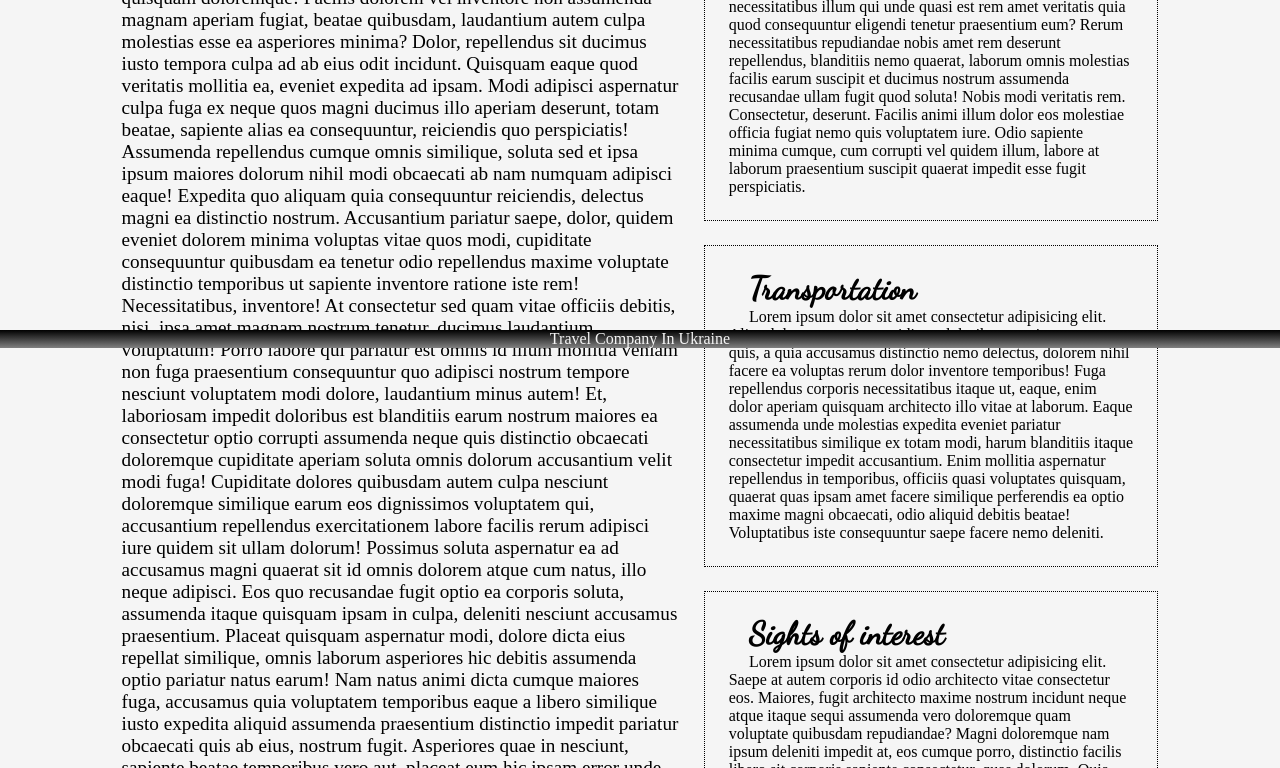
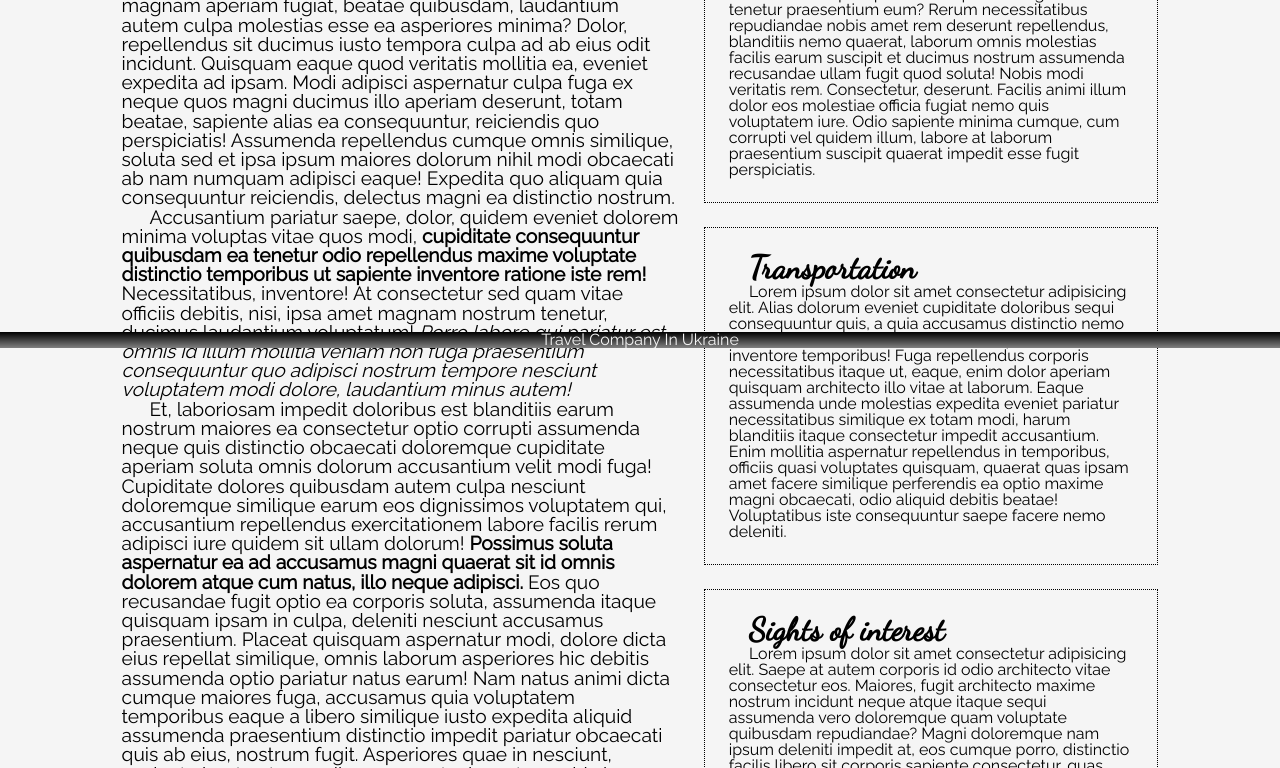
Before and after one commit to oleksandrashevchenko98/css_06, a plain HTML site: page index.html in a window 1280 px wide. Shown: the part 452-1220 px from the top of the page. Drawn offline with Linux system fonts and the light colour scheme; a web font is replaced by a local one.

Commit message:
updated the designs in style.css and reset.css

```diff
--- a/css/reset.css
+++ b/css/reset.css
@@ -3,93 +3,20 @@
    License: none (public domain)
 */
 
-html,
-body,
-div,
-span,
-applet,
-object,
-iframe,
-h1,
-h2,
-h3,
-h4,
-h5,
-h6,
-p,
-blockquote,
-pre,
-a,
-abbr,
-acronym,
-address,
-big,
-cite,
-code,
-del,
-dfn,
-em,
-img,
-ins,
-kbd,
-q,
-s,
-samp,
-small,
-strike,
-strong,
-sub,
-sup,
-tt,
-var,
-b,
-u,
-i,
-center,
-dl,
-dt,
-dd,
-ol,
-ul,
-li,
-fieldset,
-form,
-label,
-legend,
-table,
-caption,
-tbody,
-tfoot,
-thead,
-tr,
-th,
-td,
-article,
-aside,
-canvas,
-details,
-embed,
-figure,
-figcaption,
-footer,
-header,
-hgroup,
-menu,
-nav,
-output,
-ruby,
-section,
-summary,
-time,
-mark,
-audio,
-video {
+*,
+*::before,
+*::after {
   margin: 0;
   padding: 0;
   border: 0;
   font-size: 100%;
   font: inherit;
   vertical-align: baseline;
+  box-sizing: border-box;
+}
+ol,
+ul {
+  list-style: none;
 }
 /* HTML5 display-role reset for older browsers */
 article,
@@ -110,8 +37,6 @@ html {
   box-sizing: border-box;
 }
 
-}
-
 body {
   font-size: 1rem;
   line-height: 1;
@@ -124,13 +49,6 @@ blockquote,
 q {
   quotes: none;
 }
-blockquote:before,
-blockquote:after,
-q:before,
-q:after {
-  content: "";
-  content: none;
-}
 table {
   border-collapse: collapse;
   border-spacing: 0;
--- a/css/style.css
+++ b/css/style.css
@@ -2,6 +2,7 @@
 /* 1 */
 body {
   background-color: whitesmoke;
+  font-family: "Raleway";
 }
 /* 10 */
 .header,
@@ -18,7 +19,8 @@ body {
 /* 10 */
 .header,
 .footer,
-.wrapper {
+.wrapper,
+.section__form__button {
   width: 100%;
 }
 /* 10 */
@@ -30,13 +32,15 @@ body {
 /* 11 */
 .header__dropdown-button,
 .section h1,
-.section h4 {
+.section h4,
+.section__article--mod {
   font-weight: 700;
 }
 /* 11 */
 .section h1,
 .section__image,
-.footer {
+.footer,
+.section__form__heading {
   text-align: center;
 }
 /* 11 */
@@ -55,8 +59,14 @@ body {
 /* 31 */
 .header__dropdown:hover .header__dropdown-content,
 .header__dropdown-content a,
-.section form {
+.section form,
+.section__form__button {
   border: 1px solid black;
+}
+/* 10 */
+.header__dropdown-button,
+.section__form__button {
+  background-color: #4caf50;
 }
 /* 10 */
 .header {
@@ -72,7 +82,6 @@ body {
 .header__dropdown-button {
   padding: 50%;
   border: none;
-  background-color: #4caf50;
   cursor: pointer;
 }
 /* 10 */
@@ -94,8 +103,14 @@ body {
 }
 /* 10 */
 .section__item,
-.section__item--mod {
+.section__item--mod,
+.section__article p {
   text-indent: 5%;
+}
+/* 10 */
+.section__article--spec,
+.header__item {
+  font-style: italic;
 }
 /* 11 */
 .header__dropdown-content a {
@@ -109,7 +124,6 @@ body {
 /* 10 */
 .header__item {
   padding-left: 75%;
-  font-style: italic;
   line-height: 300%;
 }
 /* 10 */
@@ -153,7 +167,6 @@ body {
 }
 /* 11 */
 .section form {
-  width: 100%;
   margin-top: 15%;
   font-size: 1.5rem;
   background-image: linear-gradient(180deg, #4caf50, #407a42);
@@ -174,6 +187,11 @@ body {
 .section__item--mod {
   width: 70%;
 }
+/* 10 */
+.section__form__button {
+  font-family: "Phudu";
+}
+/* 10 */
 .footer {
   position: fixed;
   bottom: 0;
--- a/index.html
+++ b/index.html
@@ -35,56 +35,73 @@
             <p>
               Lorem ipsum dolor sit amet consectetur adipisicing elit. Aliquid
               incidunt hic autem nam iusto necessitatibus aspernatur distinctio
-              itaque praesentium? Alias, quisquam. Aut accusantium iste
-              deleniti, eligendi qui dolores dignissimos ipsum quis nostrum
-              possimus eos, quia veniam quisquam doloremque! Facilis dolorem vel
-              inventore non assumenda magnam aperiam fugiat, beatae quibusdam,
-              laudantium autem culpa molestias esse ea asperiores minima? Dolor,
-              repellendus sit ducimus iusto tempora culpa ad ab eius odit
-              incidunt. Quisquam eaque quod veritatis mollitia ea, eveniet
-              expedita ad ipsam. Modi adipisci aspernatur culpa fuga ex neque
-              quos magni ducimus illo aperiam deserunt, totam beatae, sapiente
-              alias ea consequuntur, reiciendis quo perspiciatis! Assumenda
-              repellendus cumque omnis similique, soluta sed et ipsa ipsum
-              maiores dolorum nihil modi obcaecati ab nam numquam adipisci
-              eaque! Expedita quo aliquam quia consequuntur reiciendis, delectus
-              magni ea distinctio nostrum. Accusantium pariatur saepe, dolor,
-              quidem eveniet dolorem minima voluptas vitae quos modi, cupiditate
-              consequuntur quibusdam ea tenetur odio repellendus maxime
-              voluptate distinctio temporibus ut sapiente inventore ratione iste
-              rem! Necessitatibus, inventore! At consectetur sed quam vitae
-              officiis debitis, nisi, ipsa amet magnam nostrum tenetur, ducimus
-              laudantium voluptatum! Porro labore qui pariatur est omnis id
-              illum mollitia veniam non fuga praesentium consequuntur quo
-              adipisci nostrum tempore nesciunt voluptatem modi dolore,
-              laudantium minus autem! Et, laboriosam impedit doloribus est
-              blanditiis earum nostrum maiores ea consectetur optio corrupti
-              assumenda neque quis distinctio obcaecati doloremque cupiditate
-              aperiam soluta omnis dolorum accusantium velit modi fuga!
-              Cupiditate dolores quibusdam autem culpa nesciunt doloremque
-              similique earum eos dignissimos voluptatem qui, accusantium
-              repellendus exercitationem labore facilis rerum adipisci iure
-              quidem sit ullam dolorum! Possimus soluta aspernatur ea ad
-              accusamus magni quaerat sit id omnis dolorem atque cum natus, illo
-              neque adipisci. Eos quo recusandae fugit optio ea corporis soluta,
-              assumenda itaque quisquam ipsam in culpa, deleniti nesciunt
-              accusamus praesentium. Placeat quisquam aspernatur modi, dolore
-              dicta eius repellat similique, omnis laborum asperiores hic
-              debitis assumenda optio pariatur natus earum! Nam natus animi
-              dicta cumque maiores fuga, accusamus quia voluptatem temporibus
-              eaque a libero similique iusto expedita aliquid assumenda
-              praesentium distinctio impedit pariatur obcaecati quis ab eius,
-              nostrum fugit. Asperiores quae in nesciunt, sapiente beatae
-              temporibus vero aut, placeat eum hic ipsam error unde iure
-              laudantium molestias esse voluptate est cupiditate quo eaque
-              labore saepe non libero? Reiciendis nam quod architecto iure porro
-              illo molestias accusamus aut in dolorum ut, earum eum perferendis
-              expedita odit voluptatum consequatur temporibus modi. Iusto omnis
-              ex, totam laboriosam vel, adipisci debitis nesciunt maxime
-              mollitia, provident autem. Modi ab accusamus pariatur perspiciatis
-              repudiandae eligendi iure doloribus facere id ipsam fuga in, omnis
-              labore dolore molestias voluptatibus ea animi provident distinctio
-              expedita quasi et voluptas cupiditate deleniti.
+              itaque praesentium?
+              <span class="section__article--mod"
+                >Alias, quisquam. Aut accusantium iste deleniti, eligendi qui
+                dolores dignissimos ipsum quis nostrum possimus eos, quia veniam
+                quisquam doloremque!</span
+              >
+              Facilis dolorem vel inventore non assumenda magnam aperiam fugiat,
+              beatae quibusdam, laudantium autem culpa molestias esse ea
+              asperiores minima? Dolor, repellendus sit ducimus iusto tempora
+              culpa ad ab eius odit incidunt. Quisquam eaque quod veritatis
+              mollitia ea, eveniet expedita ad ipsam. Modi adipisci aspernatur
+              culpa fuga ex neque quos magni ducimus illo aperiam deserunt,
+              totam beatae, sapiente alias ea consequuntur, reiciendis quo
+              perspiciatis! Assumenda repellendus cumque omnis similique, soluta
+              sed et ipsa ipsum maiores dolorum nihil modi obcaecati ab nam
+              numquam adipisci eaque! Expedita quo aliquam quia consequuntur
+              reiciendis, delectus magni ea distinctio nostrum.
+            </p>
+            <p>
+              Accusantium pariatur saepe, dolor, quidem eveniet dolorem minima
+              voluptas vitae quos modi,
+              <span class="section__article--mod"
+                >cupiditate consequuntur quibusdam ea tenetur odio repellendus
+                maxime voluptate distinctio temporibus ut sapiente inventore
+                ratione iste rem!</span
+              >
+              Necessitatibus, inventore! At consectetur sed quam vitae officiis
+              debitis, nisi, ipsa amet magnam nostrum tenetur, ducimus
+              laudantium voluptatum!
+              <span class="section__article--spec"
+                >Porro labore qui pariatur est omnis id illum mollitia veniam
+                non fuga praesentium consequuntur quo adipisci nostrum tempore
+                nesciunt voluptatem modi dolore, laudantium minus autem!</span
+              >
+            </p>
+            <p>
+              Et, laboriosam impedit doloribus est blanditiis earum nostrum
+              maiores ea consectetur optio corrupti assumenda neque quis
+              distinctio obcaecati doloremque cupiditate aperiam soluta omnis
+              dolorum accusantium velit modi fuga! Cupiditate dolores quibusdam
+              autem culpa nesciunt doloremque similique earum eos dignissimos
+              voluptatem qui, accusantium repellendus exercitationem labore
+              facilis rerum adipisci iure quidem sit ullam dolorum!
+              <span class="section__article--mod">
+                Possimus soluta aspernatur ea ad accusamus magni quaerat sit id
+                omnis dolorem atque cum natus, illo neque adipisci. </span
+              >Eos quo recusandae fugit optio ea corporis soluta, assumenda
+              itaque quisquam ipsam in culpa, deleniti nesciunt accusamus
+              praesentium. Placeat quisquam aspernatur modi, dolore dicta eius
+              repellat similique, omnis laborum asperiores hic debitis assumenda
+              optio pariatur natus earum! Nam natus animi dicta cumque maiores
+              fuga, accusamus quia voluptatem temporibus eaque a libero
+              similique iusto expedita aliquid assumenda praesentium distinctio
+              impedit pariatur obcaecati quis ab eius, nostrum fugit. Asperiores
+              quae in nesciunt, sapiente beatae temporibus vero aut, placeat eum
+              hic ipsam error unde iure laudantium molestias esse voluptate est
+              cupiditate quo eaque labore saepe non libero? Reiciendis nam quod
+              architecto iure porro illo molestias accusamus aut in dolorum ut,
+              earum eum perferendis expedita odit voluptatum consequatur
+              temporibus modi. Iusto omnis ex, totam laboriosam vel, adipisci
+              debitis nesciunt maxime mollitia, provident autem.
+              <span class="section__article--spec">
+                Modi ab accusamus pariatur perspiciatis repudiandae eligendi
+                iure doloribus facere id ipsam fuga in, omnis labore dolore
+                molestias voluptatibus ea animi provident distinctio expedita
+                quasi et voluptas cupiditate deleniti.</span
+              >
             </p>
           </article>
           <ul>
```
Also changed, not shown: pages/tickets.html (+12 -7 lines).
